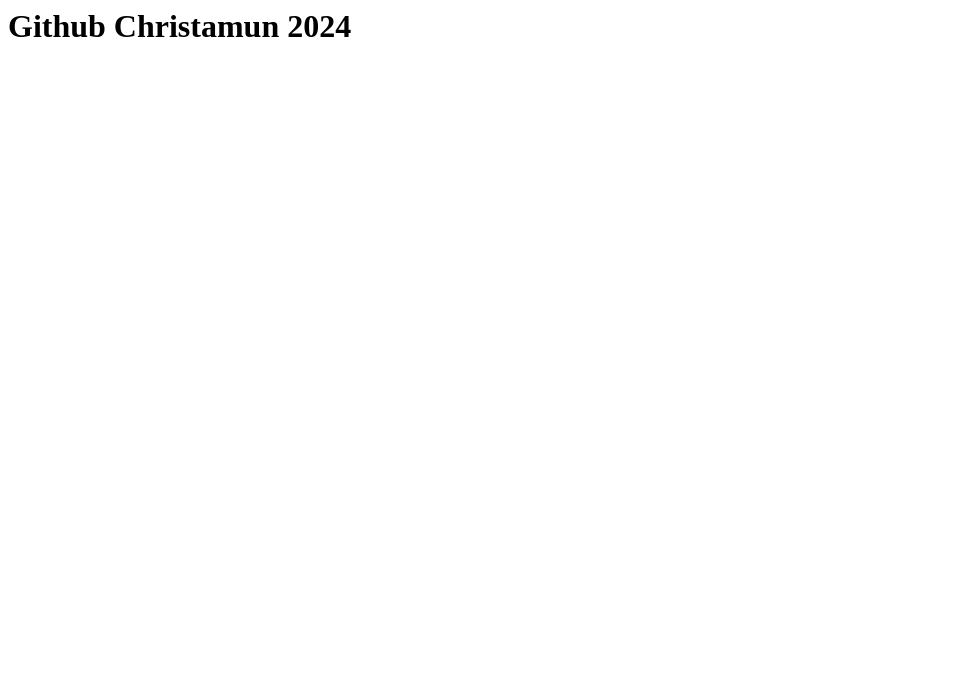
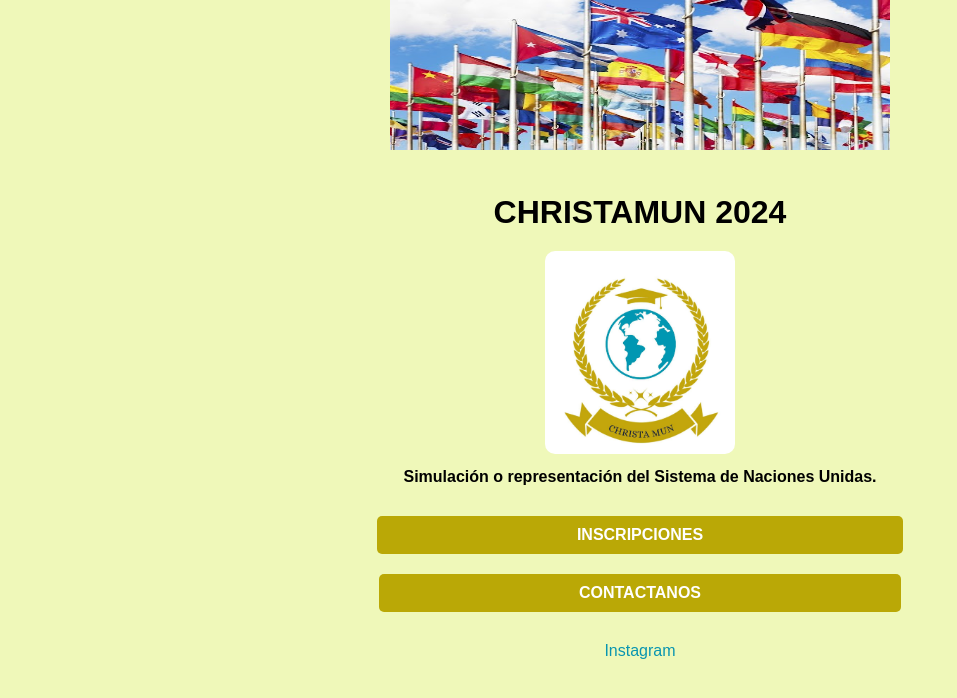
Before and after one commit to Christamun/Christamun2024-1, a plain HTML site: page index.html in a window 1280 px wide. Shown: the whole page, without its empty margins (0-957 px from the left). Drawn offline with Linux system fonts and the light colour scheme.

Commit message:
Add files via upload

```diff
--- a/index.html
+++ b/index.html
@@ -1 +1,35 @@
-<h1>Github Christamun 2024</h1>
+<!DOCTYPE html>
+<html lang="es">
+<head>
+    <meta charset="UTF-8">
+    <meta name="viewport" content="width=device-width, initial-scale=1.0">
+    <link rel="stylesheet" href="styles.css">
+    <title>CHRISTAMUN 2024</title>
+</head>
+<body>
+    <div class="fondo">
+        <div style="text-align: center;">
+        <img src="munf.jpeg"  style="width: 500px; height: 150px;">
+    </div>
+        </div>
+    <div class="container">
+        <h1>CHRISTAMUN 2024</h1>
+        <img src="christamunfoto.jpg" alt="Descripción de la imagen" class="banner">
+        <p> <b>Simulación o representación del Sistema de Naciones Unidas.</b></p>
+
+        <div class="button-container">
+            <a href="https://docs.google.com/forms/d/e/1FAIpQLSd2KaOWqLrhfBIeA7P6A31QORpwvklBxTcMYI4-0Qbk3AaR3A/viewform" class="button" target="_blank"> <b>INSCRIPCIONES</b></a>
+        </div>
+
+        <div>
+             <a href="mailto:bolmunchrista@gmail.com" class="button" target="_blank"><b>CONTACTANOS</b></a>
+        </div>
+
+        <div class="social-links">
+            <a href="https://www.instagram.com/bolmun_christa/" class="social-icon">Instagram</a>
+
+        </div>
+    </div>
+
+</body>
+</html>
--- /dev/null
+++ b/styles.css
@@ -0,0 +1,59 @@
+body {
+    font-family: Arial, sans-serif;
+    background-color: #eff8b9;
+    margin: 0;
+    padding: 0;
+
+}
+
+
+.container {
+    text-align: center;
+    padding: 20px;
+}
+
+.banner {
+    width: 120%;
+    max-width: 190px;
+    height: auto;
+    border-radius: 10px;
+}
+
+h1 {
+    color: #000000;
+    margin: 20px 0;
+}
+
+p {
+    color: #000000;
+    margin: 10px 0;
+}
+
+.button-container {
+    margin-top: 20px;
+}
+
+.button {
+    background-color: #baa806;
+    color: white;
+    padding: 10px 200px;
+    text-decoration: none;
+    border-radius: 5px;
+    margin: 10px;
+    transition: background-color 0.3s;
+    display: inline-block;
+}
+
+.button:hover {
+    background-color: #0995b0;
+}
+
+.social-links {
+    margin-top: 20px;
+}
+
+.social-icon {
+    margin: 0 10px;
+    text-decoration: none;
+    color: #0995b0;
+}
```
Also changed, not shown: christamunfoto.jpg (added), munf.jpeg (added), 3 other files.
